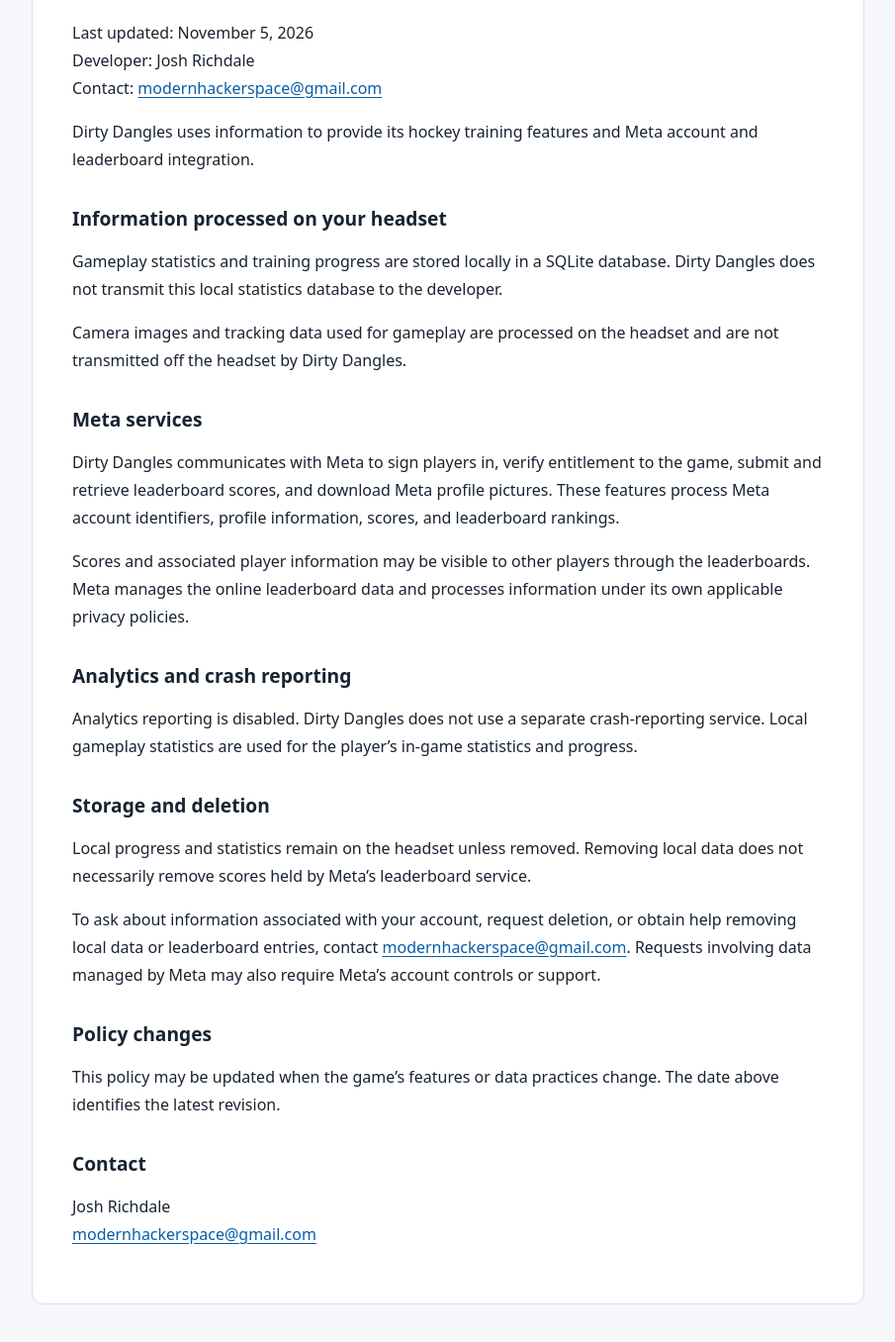
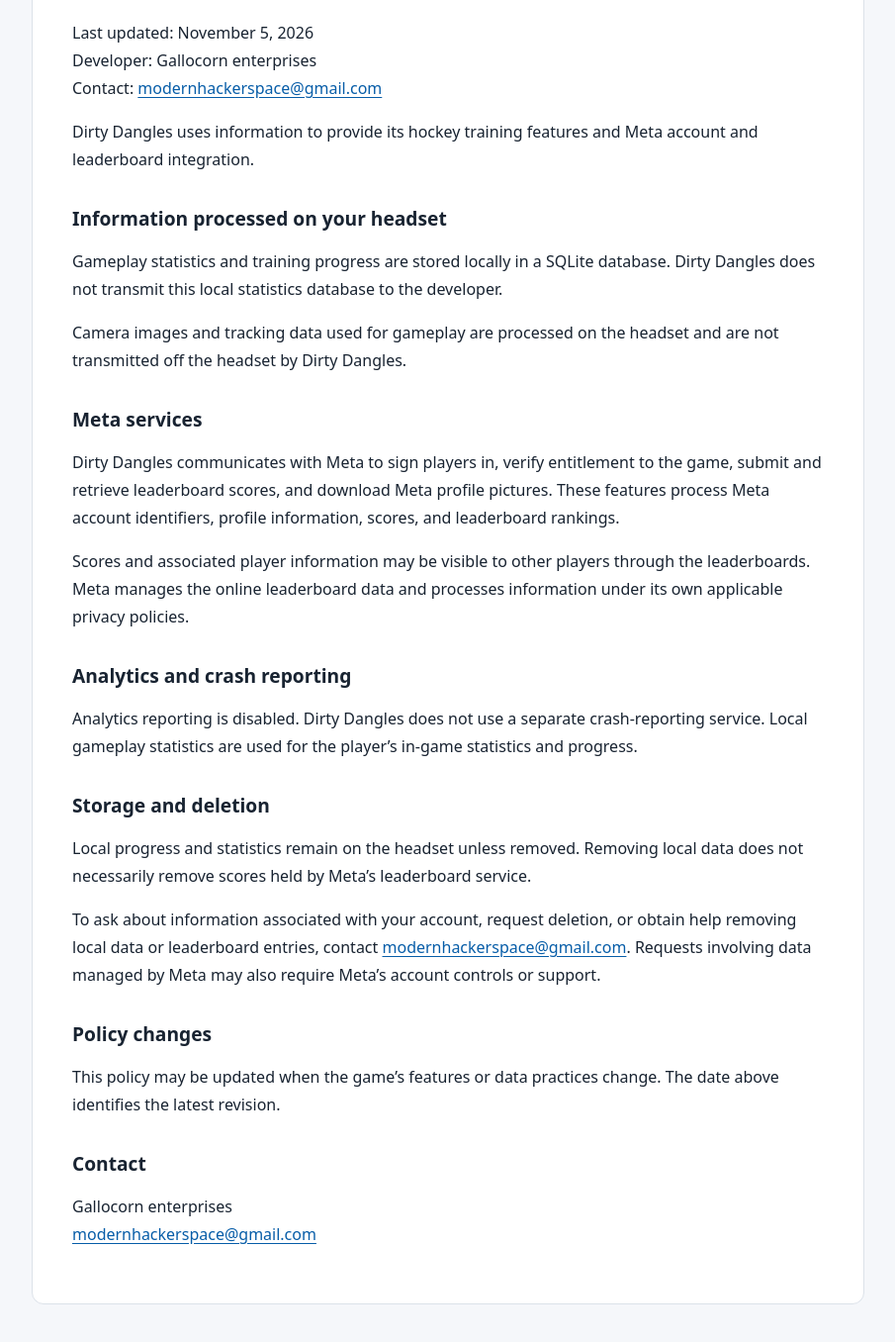
Before and after one commit to tjzDot/dirty-dangles-privacy, a plain HTML site: page index.html in a window 1280 px wide. Shown: the part 142-1498 px from the top of the page at 99% size, without its empty margins (187-1092 px from the left). Drawn offline with Linux system fonts and the light colour scheme.

Commit message:
Use Gallocorn enterprises in index.html

```diff
--- a/index.html
+++ b/index.html
@@ -21,7 +21,7 @@ a:focus-visible { outline: 3px solid #075da8; outline-offset: 3px; }
 <main>
 <h1>Dirty Dangles Privacy Policy</h1>
 <p>Last updated: November 5, 2026<br>
-Developer: Josh Richdale<br>
+Developer: Gallocorn enterprises<br>
 Contact: <a href="mailto:modernhackerspace@gmail.com">modernhackerspace@gmail.com</a></p>
 <p>Dirty Dangles uses information to provide its hockey training features and Meta account and leaderboard integration.</p>
 <h2>Information processed on your headset</h2>
@@ -38,7 +38,7 @@ Contact: <a href="mailto:modernhackerspace@gmail.com">modernhackerspace@gmail.co
 <h2>Policy changes</h2>
 <p>This policy may be updated when the game’s features or data practices change. The date above identifies the latest revision.</p>
 <h2>Contact</h2>
-<p>Josh Richdale<br>
+<p>Gallocorn enterprises<br>
 <a href="mailto:modernhackerspace@gmail.com">modernhackerspace@gmail.com</a></p>
 </main>
 </body>
```
